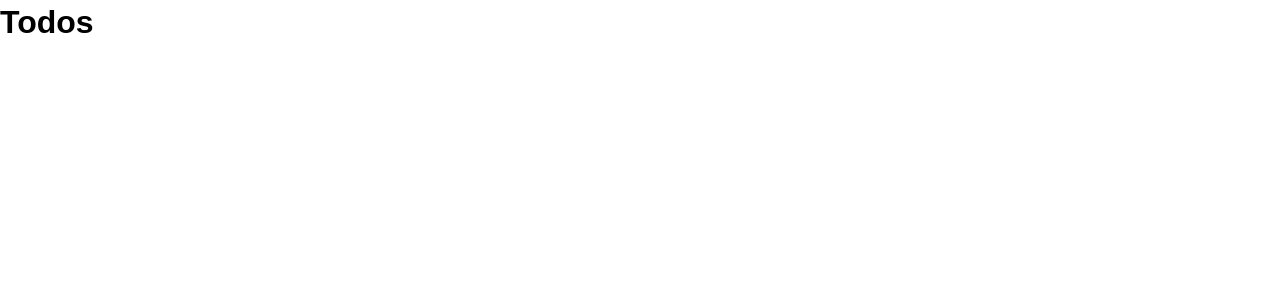
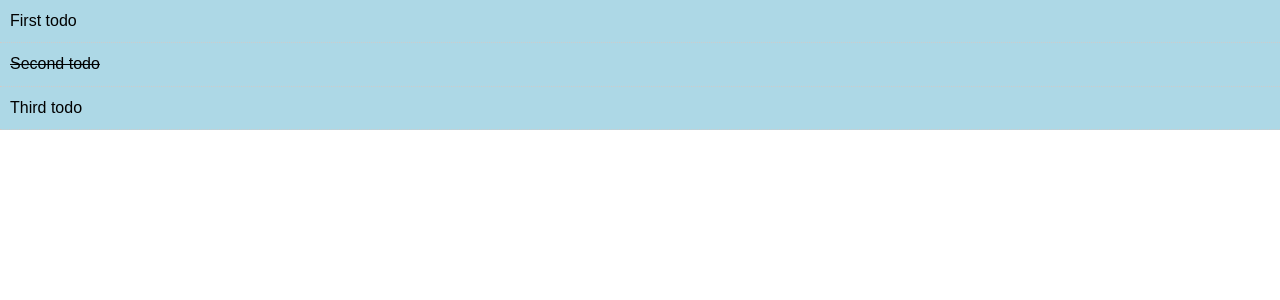
Before and after one commit to MarinaBaskova/vue-todo, a Vue app: page / in a window 1280 px wide. Shown: the top 300 px of the page. Built offline with nearby package versions, Linux system fonts and the light colour scheme.

Commit message:
todo items displayed

```diff
--- a/src/App.vue
+++ b/src/App.vue
@@ -1,6 +1,7 @@
 <template>
   <div id="app">
-    <Todos />
+    <!--use v-bind directive to pass todos data as props -->
+    <Todos v-bind:todos="todos" />
   </div>
 </template>
 
--- /dev/null
+++ b/src/components/TodoItem.vue
@@ -0,0 +1,33 @@
+<template>
+  <div class="todo-item" v-bind:class="{'is-complete':todo.completed}">
+    <p>{{todo.title}}</p>
+  </div>
+</template>
+
+<script>
+export default {
+  name: "TodoItem",
+  props: ["todo"]
+};
+</script>
+
+<style scoped>
+.todo-item {
+  background: lightblue;
+  padding: 10px;
+  border-bottom: 1px #ccc dotted;
+}
+
+.is-complete {
+  text-decoration: line-through;
+}
+.del {
+  background: red;
+  color: #fff;
+  border: none;
+  padding: 5px 9px;
+  border-radius: 50%;
+  cursor: pointer;
+  float: right;
+}
+</style>
--- a/src/components/Todos.vue
+++ b/src/components/Todos.vue
@@ -1,13 +1,22 @@
 <template>
   <div>
-    <h1>Todos</h1>
+    <!--add v-for directive to loop over the array of todos -->
+    <div v-for="todo in todos" :key="todo.id">
+      <TodoItem v-bind:todo="todo" />
+    </div>
   </div>
 </template>
 
-<!--add component name to export -->
+<!--add a component name to export -->
 <script>
+import TodoItem from "./TodoItem";
+
 export default {
-  name: "Todos"
+  name: "Todos",
+  components: {
+    TodoItem
+  },
+  props: ["todos"]
 };
 </script>
 
```
